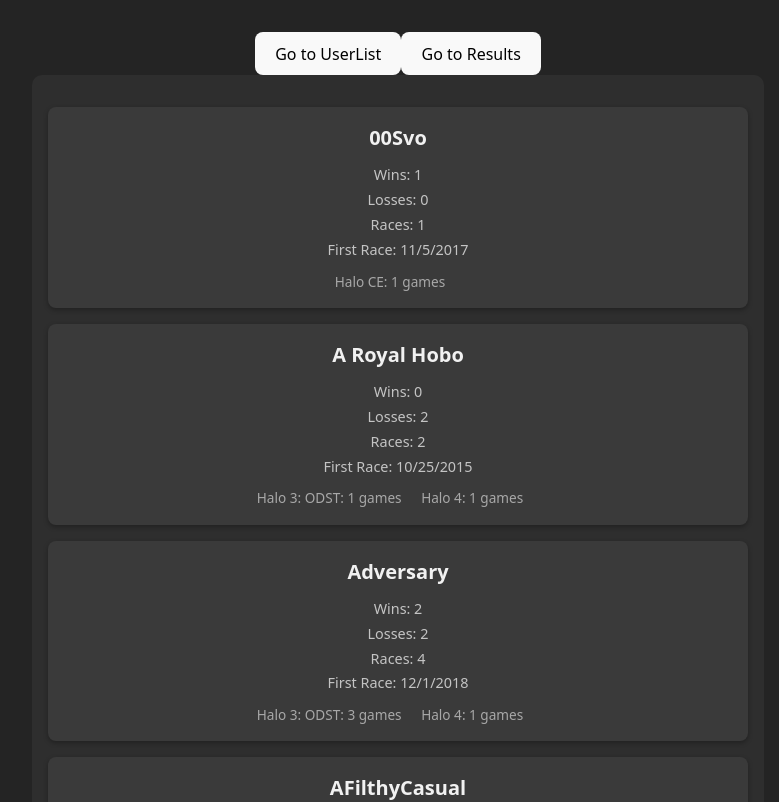
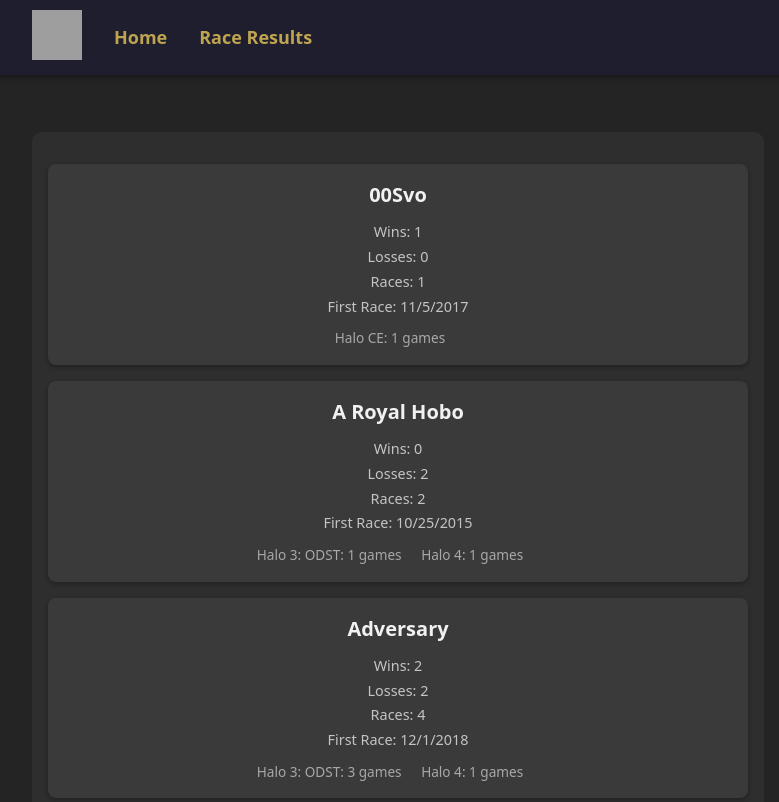
Before and after one commit to DavidSpartan95/HaloracesWeb, a Vue app in the folder haloraces-web/: page /home in a window 1280 px wide. Shown: the top 802 px of the page, without its empty margins (242-1021 px from the left). Built offline with nearby package versions, Linux system fonts and the light colour scheme; grey boxes are pictures that could not be loaded.

Commit message:
added top header navbar

```diff
--- a/haloraces-web/src/App.vue
+++ b/haloraces-web/src/App.vue
@@ -1,15 +1,17 @@
 <script setup lang="ts">
+import NavBar from './components/NavBar.vue'
 </script>
 
 <template>
-  <div>
-    <router-link to="/home">
-      <button>Go to UserList</button>
-    </router-link>
-    <router-link to="/raceResults">
-      <button>Go to Results</button>
-    </router-link>
-
+  <div class="app-container">
+    <NavBar />
     <router-view />
   </div>
 </template>
+
+<style scoped>
+.app-container {
+  padding-top: 100px;
+  /* Match or slightly exceed navbar height */
+}
+</style>
--- /dev/null
+++ b/haloraces-web/src/components/NavBar.vue
@@ -0,0 +1,66 @@
+<template>
+    <nav>
+        <div class="navbar-background"></div>
+
+        <div class="nav-content">
+            <div class="navbar-text">
+                <div>
+                    <img src="../assets/race-icon-circle.png" alt="Logo" height="50" width="50" />
+                </div>
+                <router-link to="/home" class="nav-link">Home</router-link>
+                <router-link to="/raceResults" class="nav-link">Race Results</router-link>
+            </div>
+
+        </div>
+    </nav>
+</template>
+
+<script setup lang="ts">
+// No logic needed
+</script>
+
+<style scoped>
+.navbar-background {
+    position: fixed;
+    top: 0;
+    left: 0;
+    width: 100%;
+    height: 75px;
+
+    background-color: #1e1e2f;
+    box-shadow: 0 2px 6px rgba(0, 0, 0, 0.4);
+    z-index: 0;
+}
+
+.nav-content {
+    position: fixed;
+    top: 0;
+    width: 100%;
+    height: 75px; /* match navbar background */
+    display: flex;
+    align-items: center; /* center vertically */
+    justify-content: center; /* optional: center horizontally */
+    z-index: 10;
+}
+
+.navbar-text {
+  width: 100%;
+  max-width: 100%; /* Don’t constrain more than needed */
+  display: flex;
+  align-items: center;
+  gap: 2rem;
+}
+
+.nav-link {
+    color: #bfa450;
+    font-weight: bold;
+    font-size: 1.125rem;
+    text-decoration: none;
+    transition: color 0.2s ease;
+}
+
+.nav-link:hover {
+    color: #d8b74a;
+    text-decoration: underline;
+}
+</style>
```
Also changed, not shown: haloraces-web/src/assets/race-icon-modified.png (added).
